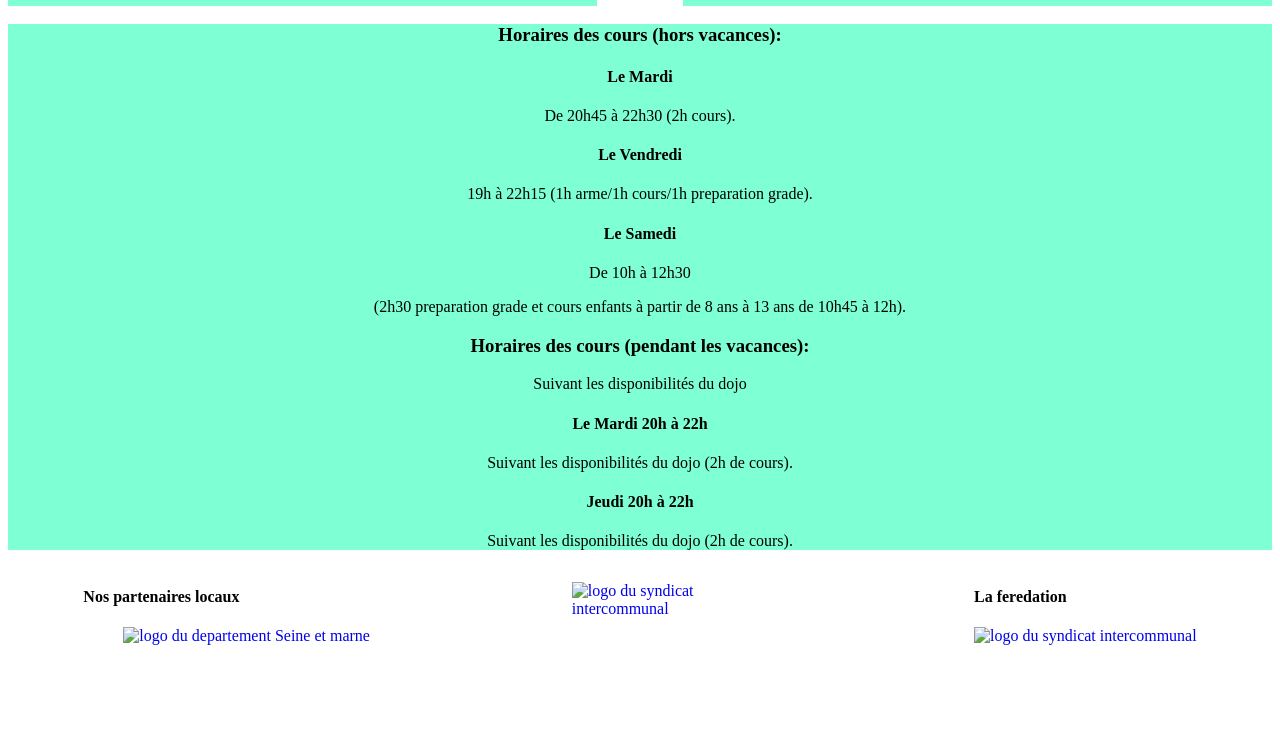
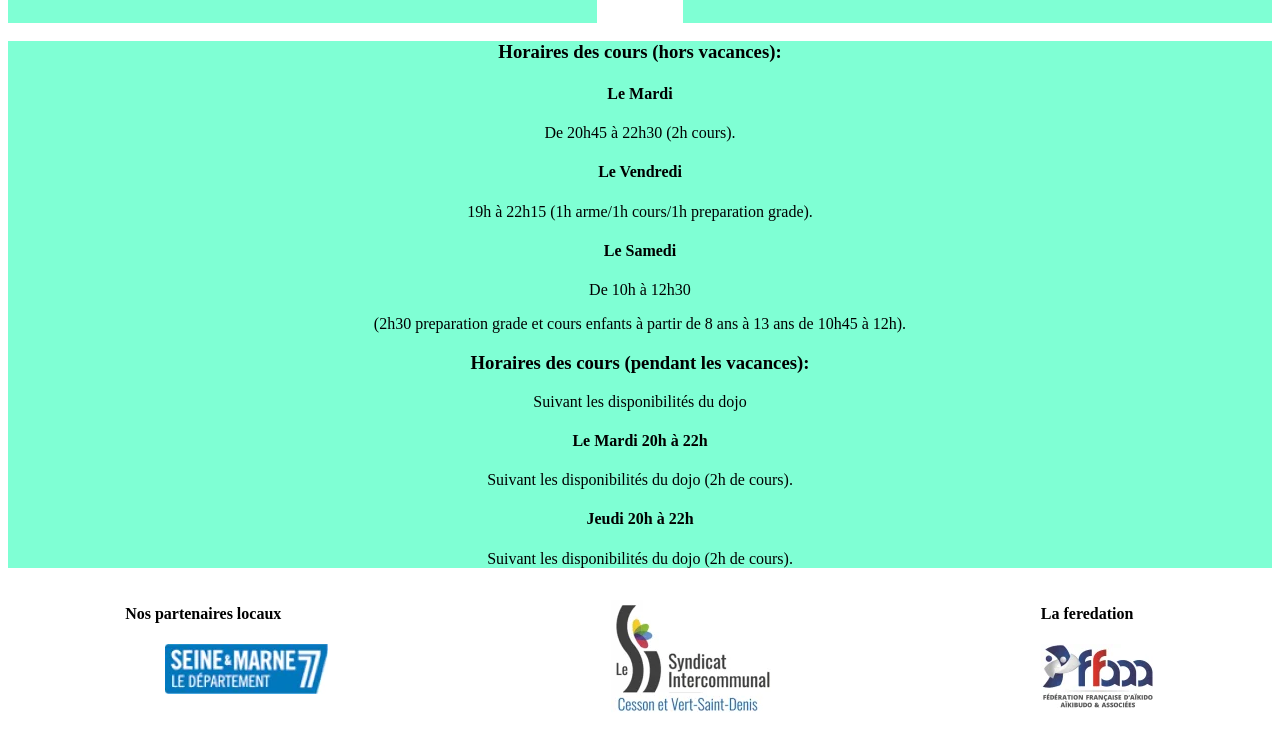
Before and after one commit to karimc77/AikidoCessonVertSaintDenis, a plain HTML site: page index.html in a window 1280 px wide. Shown: the part 967-1711 px from the top of the page. Before the commit the page ends 1636 px from the top, so only its background shows below. Drawn offline with Linux system fonts and the light colour scheme.

Commit message:
Modification index.html chemin img

```diff
--- a/index.html
+++ b/index.html
@@ -10,7 +10,7 @@
 </head>
 <body>
     <header>
-        <img class="logo1" src="images/logoprincipalclub.webp" alt="logo principal"/>
+        <img class="logo1" src="img/logoprincipalclub.webp" alt="logo principal"/>
         <div class="lien">
             <h1>Cercle Intercommunal d'Aikido de Cesson Vert Saint Denis</h1>
             <h2>Retrouvez nous sur</h2>
@@ -19,7 +19,7 @@
                 <p class="Lfacebook">facebook</p>
             </a>
         </div>
-        <img class="logo2" src="images/logo aïkido.webp" alt="logo du club"/>
+        <img class="logo2" src="img/logo aïkido.webp" alt="logo du club"/>
     </header>
     <h3>Bienvenue au Cercle Intercommunal d'Aikido de Cesson Vert Saint Denis !</h3>
     <main>
@@ -100,7 +100,7 @@
             <ul>
                 <li>
                     <a href="#">
-                        <img src="images/logoseine&marne (1).webp" alt="logo du departement Seine et marne"/>
+                        <img src="img/logoseine&marne (1).webp" alt="logo du departement Seine et marne"/>
                     </a>
                 </li>
 
@@ -110,7 +110,7 @@
             <ul>
                 <li class="syndic">
                     <a href="#">
-                        <img src="images/logo syndicatintercommunal.webp" alt="logo du syndicat intercommunal"/>
+                        <img src="img/logo syndicatintercommunal.webp" alt="logo du syndicat intercommunal"/>
                     </a>
                 </li>
             </ul>
@@ -120,7 +120,7 @@
                 <h4>La feredation</h4>
                 <li>
                     <a href="#">
-                        <img src="images/logofederation.webp" alt="logo du syndicat intercommunal"/>
+                        <img src="img/logofederation.webp" alt="logo du syndicat intercommunal"/>
                     </a>
                 </li>
             </ul>
```
